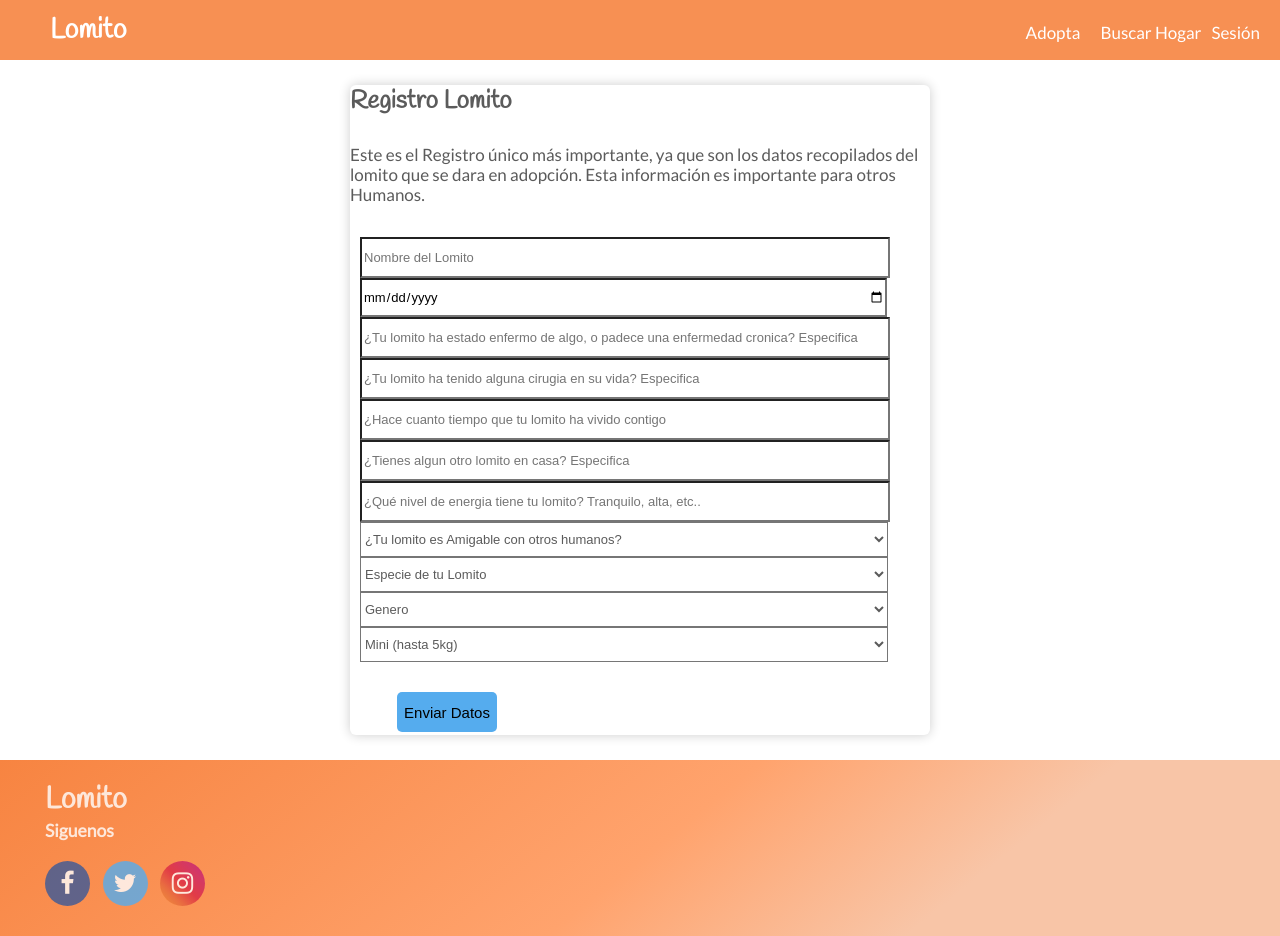
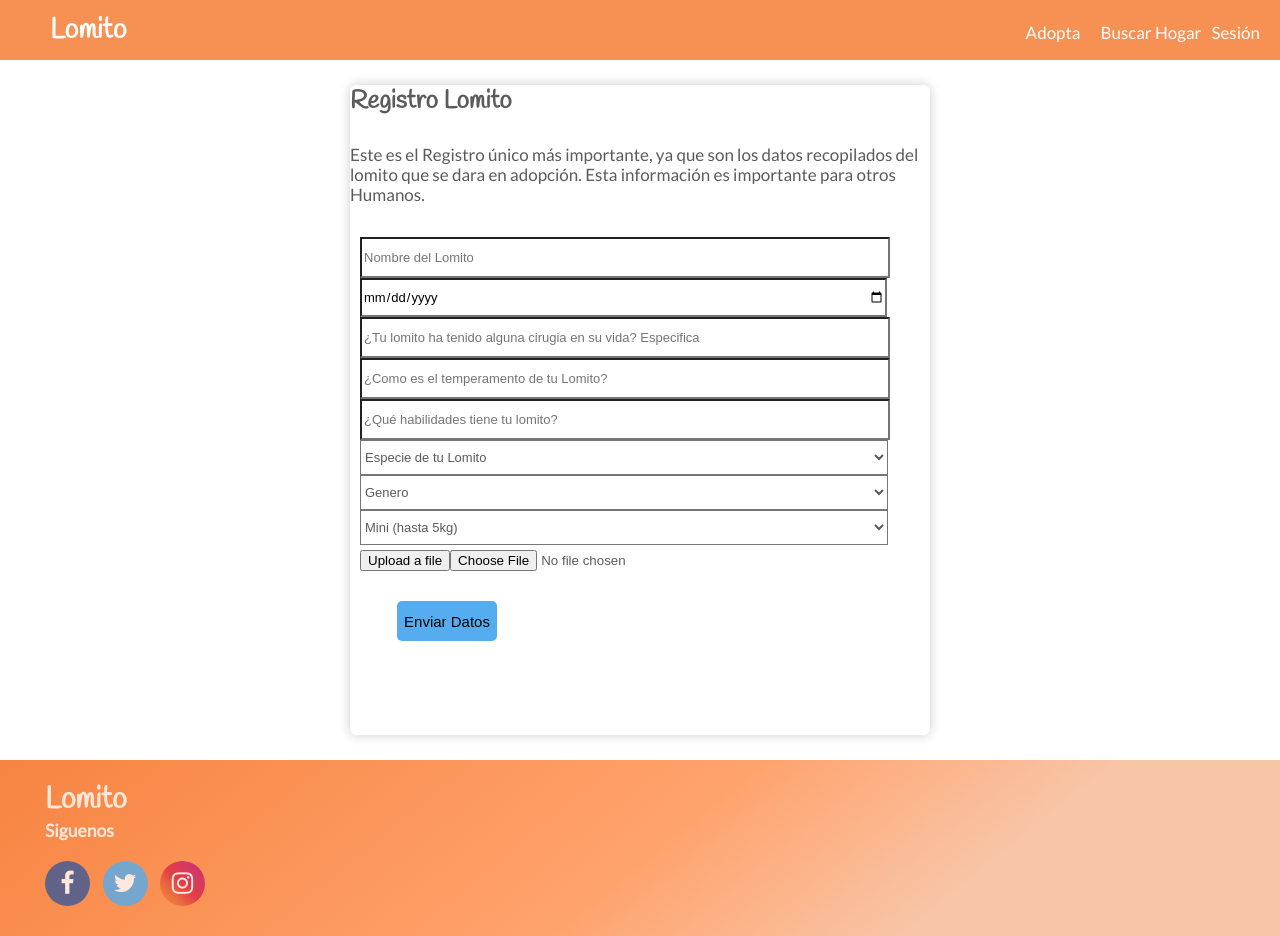
Before and after one commit to MaryAlvarezH/BEDU_Lomito, a React (Create React App) app: page /pet-register in a window 1280 px wide. Built offline with nearby package versions, Linux system fonts and the light colour scheme.

Commit message:
adding forms data

```diff
--- a/src/pages/session/humanRegister.js
+++ b/src/pages/session/humanRegister.js
@@ -1,36 +1,34 @@
-import React  from 'react'
+import React, { Component } from 'react'
 import './human-register.scss'
 
 
-class HumanRegister extends React.Component{
-constructor(props){
-   super(props);
-   this.state = {
-   Nombres:'',
-   Apellidos:'',
-   date:'',
-   Email:'',
-   Contraseña:'',
-   ConfirmarContraseña:'',
-   Telefono:'',
-   Direccion:'',
-   CodigoPostal:'',
-   Estado:''
+class HumanRegister extends Component{
+state = {
+   firstName:'',
+   lastName:'',
+   email:'',
+   password:'',
+   confirmPassword:'',
+   street:'',
+   state:'',
+   zip:'',
+   status:''
+    }
 
-   };
-   this.guardarInfo = this.guardarInfo.bind(this);
-   this.procesar = this.procesar.bind(this);
-   this.Nombres = this.Nombres.bind(this);
-   this.Apellidos = this.Apellidos.bind(this);
-   this.date = this.date.bind(this);
-   this.Email = this.Email.bind(this);
-   this.Contraseña = this.Contraseña.bind(this);
-   this.ConfirmarContraseña = this.ConfirmarContraseña.bind(this);
-   this.Telefono = this.Telefono.bind(this);
-   this.Direccion = this.Direccion.bind(this);
-   this.CodigoPostal = this.CodigoPostal.bind(this);
-   this.Estado = this.Estado.bind(this);
+    onSubmitHandler = (evt) => {
+      evt.preventDefault();
+      console.log(this.state);
    }
+   onChangeHandler = (evt) => {
+      const {name, value} = evt.target
+      this.setState({
+      [name]: value
+      })
+   }
+
+
+
+
 
    render(){
       return(
@@ -41,48 +39,48 @@ constructor(props){
             que va a dar en adopcion o adoptar, ya que los datos
             son importantes para otros humanos
          </p>
-        <form onSubmit ={this.procesar}>
+         <form onSubmit ={this.onSubmitHandler}>
             <ul className="tabs">
          <li>
-<label htmlFor="Nombres"></label>
-<input type="text" value={this.state.Nombres} onChange={this.Nombres} placeholder="Nombres"></input>
+            <label htmlFor="firstName"/>
+            <input type="text" value={this.state.firstName} name="firstName"
+            onChange={this.onChangeHandler}
+            placeholder="Nombres"/>
          </li>
          <li>
-<label htmlFor="Apellidos"></label>
-<input type="text" value={this.state.Apellidos} onChange={this.Apellidos} placeholder="Apellidos"></input>
+            <label htmlFor="lastName"></label>
+            <input type="text" value={this.state.lastName} name="lastName"
+            onChange={this.onChangeHandler} placeholder="Apellidos"/>
          </li>
          <li>
-
-<label htmlFor="date"></label>
-<input type="date" value={this.state.date} onChange={this.date}placeholder="date"></input>
+            <label htmlFor="email"></label>
+            <input type="text" value={this.state.email} name="email"
+            onChange={this.onChangeHandler} placeholder="Correo Electronico"/>
          </li>
          <li>
-<label htmlFor="Email"></label>
-<input type="text" value={this.state.Email} onChange={this.Email} placeholder="Correo Electronico"></input>
+            <label htmlFor="password" ></label>
+            <input type="password" value={this.state.password} name="password"
+            onChange={this.onChangeHandler} placeholder="Contraseña"/>
          </li>
          <li>
-<label htmlFor="contraseña" ></label>
-<input type="password" value={this.state.Contraseña} onChange={this.Contraseña} placeholder="Contraseña"></input>
+            <label htmlFor="confirmPassword"></label>
+            <input type="password" value={this.state.confirmPassword} name="confirmPassword"
+            onChange={this.onChangeHandler} placeholder="Confirmar contraseña"/>
          </li>
          <li>
-<label htmlFor="Confirmar contraseña"></label>
-<input type="password" value={this.state.ConfirmarContraseña} onChange={this.ConfirmarContraseña} placeholder="Confirmar contraseña"></input>
+            <label htmlFor="street"></label>
+            <input type="text" value={this.state.street} name="street"
+            onChange={this.onChangeHandler} placeholder="Calle"></input>
          </li>
          <li>
-<label htmlFor="Telefono"></label>
-<input type="text" value={this.state.Telefono} onChange={this.Telefono} placeholder="Telefono"></input>
+             <label htmlFor="zip"></label>
+            <input type="text" value={this.state.zip} name="zip"
+            onChange={this.onChangeHandler} placeholder="Codigo Postal"></input>
          </li>
          <li>
-<label htmlFor="Direccion"></label>
-<input type="text" value={this.state.Direccion} onChange={this.Direccion} placeholder="Dirección"></input>
-   </li>
-   <li>
-<label htmlFor="Codigo postal"></label>
-<input type="text" value={this.state.CodigoPostal} onChange={this.CodigoPostal} placeholder="Codigo Postal"></input>
-   </li>
-   <li>
-<label htmlFor="estado"></label>
-<select value={this.state.Estado} onChange={this.Estado} placeholder="estado">
+            <label htmlFor="state"></label>
+            <select value={this.state.state} name="state"
+            onChange={this.onChangeHandler} placeholder="estado">
             <option value="no"> Estado..</option>
             <option value="Aguascalientes">Aguascalientes</option>
                   <option value="Baja California">Baja California</option>
@@ -135,89 +133,17 @@ constructor(props){
 
             );
          }
-guardarInfo(){
-   fetch('http://localhost:4001/users',{
-      method:'POST',
-      headers:{
-         'Content-Type':'application/json'
-      },
-      body:JSON.stringify(this.state)
-   }) .then(console.log).catch(console.error)
       }
+// guardarInfo(){
+//    fetch('http://localhost:4001/users',{
+//       method:'POST',
+//       headers:{
+//          'Content-Type':'application/json'
+//       },
+//       body:JSON.stringify(this.state)
+//    }) .then(console.log).catch(console.error)
+// }
 
 
 
-procesar(e){
-   e.preventDefault();
-   /*alert('Registro Completado'+ this.state.Nombres +''
-                 + this.state.Apellidos +''
-                 + this.state.date + ''
-                 + this.state.Email + ''
-                 + this.state.Contraseña +''
-                 + this.state.ConfirmarContraseña +''
-                 + this.state.Telefono +''
-                 + this.state.Direccion+ ''
-                 + this.state.CodigoPostal+''
-                 + this.state.Estado
-
-                 )*/
-      this.guardarInfo()
-}
-Nombres(e){
-   this.setState({
-      Nombres: e.target.value
-   })
-}
-Apellidos(e){
-   this.setState({
-      Apellidos: e.target.value
-      })
-    }
-date(e){
-   this.setState({
-      date:e.target.value
-   })
-}
-Email(e){
-   this.setState({
-      Email: e.target.value
-   })
-}
-
-Contraseña(e){
-   this.setState({
-      Contraseña: e.target.value
-   })
-}
-ConfirmarContraseña(e){
-   this.setState({
-      ConfirmarContraseña:e.target.value
-   })
-}
-
-Telefono(e){
-   this.setState({
-      Telefono:e.target.value
-   })
-}
-
-Direccion(e){
-   this.setState({
-      Direccion:e.target.value
-   })
-}
-
-CodigoPostal(e){
-   this.setState({
-      CodigoPostal: e.target.value
-   })
-}
-Estado(e){
-   this.setState({
-      Estado:e.target.value
-   })
-}
- }
-
-
 export default HumanRegister
--- a/src/pages/session/petRegister.js
+++ b/src/pages/session/petRegister.js
@@ -1,80 +1,36 @@
-import React  from 'react'
+import React,{ Component }  from 'react'
 import './pet-register.scss'
 
-class petRegister extends React.Component{
-    constructor(props){
-       super(props);
-       this.state = {
-      //  LomitoName:'',
-      //  LomitoDate:'',
-      //  LomitoDisease:'',
-      //  LomitoSurgery:'',
-      //  YearsWithyou:'',
-      //  AnimalEnergy:'',
-      //  HumanFriendly:'',
-      //  Specie:'',
-      //  LomitoGender:'',
-      //  LomitoSize:''
-      name: String,
-      sort: String,
-      gender: String,
-      breed: String,
-      size: String,
-      temperament: String,
-      age: {
-          type: {
-              number: Number,
-              timePeriod: String,
-          }
-      },
-      hometown: String,
-      skills: [],
-      observations: [],
-      ownerId: {
-          type: /*ObjectId*/'',
-          ref: 'User'
-      },
-      status: {
-          type: String,
-          default: 'active'
+class PetRegister extends Component {
+  state ={
+      name: '',
+      sort: '',
+      gender: '',
+      breed: '',
+      size: '',
+      temperament: '',
+      age: '',
+      hometown: '',
+      skills: '',
+      observations: ''
+         }
+
+      onSubmitHandler = (evt) => {
+         evt.preventDefault();
+         console.log(this.state);
+      }
+      onChangeHandler = (evt) => {
+         const {name, value} = evt.target
+         this.setState({
+         [name]: value
+         })
       }
 
 
-       };
-        this.guardarInfo = this.guardarInfo.bind(this);
-        this.name = this.name.bind(this);
-        this.sort = this.sort.bind(this);
-        this.gender = this.gender.bind(this);
-        this.breed = this.breed.bind(this);
-       this.size = this.size.bind(this);
-       this.temperament = this.temperament.bind(this);
-       this.age = this.age.bind(this);
-       this.hometown = this.hometown.bind(this);
-       this.skills = this.skills.bind(this);
-       this.observations = this.observations.bind(this);
-       this.ownerId = this.ownerId.bind(this);
+    //Formularios de los lomitos
+      render() {
+         return (
 
-
-      //this.guardarInfo = this.guardarInfo.bind(this);
-      //  this.procesar = this.procesar.bind(this);
-      //  this.LomitoName = this.LomitoName.bind(this);
-      //  this.LomitoDate = this.LomitoDate.bind(this);
-      //  this.LomitoDisease = this.LomitoDisease.bind(this);
-      //  this.LomitoSurgery = this.LomitoSurgery.bind(this);
-      //  this.temperament = this.YearsWithyou.bind(this);
-      //  this.AnimalEnergy = this.AnimalEnergy.bind(this);
-      //  this.HumanFriendly = this.HumanFriendly.bind(this);
-      //  this.Specie = this.Specie.bind(this);
-      //  this.LomitoGender = this.LomitoGender.bind(this);
-      //  this.LomitoSize = this.LomitoSize.bind(this);
-
-
-
-    }
-
-    //Formularios de los lomitos
-       render(){
-          return(
           <section className="container-pet">
           <div className="flat-form-lomito">
              <h2>Registro Lomito</h2>
@@ -82,69 +38,48 @@ class petRegister extends React.Component{
                 son los datos recopilados del lomito que se dara en adopción.
                 Esta información es importante para otros Humanos.
              </p>
-         <form onSubmit ={this.procesar}>
+         <form onSubmit ={this.onSubmitHandler}> {/*cambiar el nombre*/}
          <ul className="tabs-Lomito">
             <li>
-               <label htmlFor="LomitoName"/>
-               <input type="text" value={this.state.name}
-               onChange={this.name}
+               <label htmlFor="name"/>
+               <input type="text"  value={this.state.name} name="name"
+               onChange={this.onChangeHandler}
                placeholder="Nombre del Lomito"/>
             </li>
             <li>
-               <label htmlFor="LomitoDate"/>
-               <input type="date" value={this.state.sort}
-               onChange={this.sort}
+               <label htmlFor="age"/>
+               <input type="date" value={this.state.age} name="age"
+               onChange={this.onChangeHandler}
                placeholder="Fecha de nacimiento del Lomito"/>
             </li>
+
             <li>
-               <label htmlFor="LomitoDisease"/>
-               <input type="text" value={this.state.gender}
-               onChange={this.gender}
-               placeholder="¿Tu lomito ha estado enfermo de algo, o padece una enfermedad cronica? Especifica"/>
+               <label htmlFor="breed"/>
+               <input type="text" value={this.state.breed} name="breed"
+               onChange={this.onChangeHandler}
+               placeholder="¿Tu lomito ha tenido alguna cirugia en su vida? Especifica"/>
+            </li>
+
+            <li>
+               <label htmlFor="temperament"/>
+               <input type="text" value={this.state.temperament} name="temperament"
+               onChange={this.onChangeHandler}
+               placeholder="¿Como es el temperamento de tu Lomito?" />
             </li>
             <li>
-               <label htmlFor="LomitoSurgery"/>
-               <input type="text" value={this.state.breed}
-               onChange={this.breed}
-               placeholder="¿Tu lomito ha tenido alguna cirugia en su vida? Especifica"/>
-            </li>
-            <li>
-               <label htmlFor="YearsWithyou"/>
-               <input type="text" value={this.state.YearsWithyou}
-               onChange={this.YearsWithyou}
-               placeholder="¿Hace cuanto tiempo que tu lomito ha vivido contigo"/>
-            </li>
-            <li>
-               <label htmlFor="WithOthersAnimals"/>
-               <input type="text" value={this.state.temperament}
-               onChange={this.temperament}
-               placeholder="¿Tienes algun otro lomito en casa? Especifica" />
-            </li>
-            <li>
-               <label htmlFor="AnimalEnergy"/>
-               <input type="text" value={this.state.AnimalEnergy}
-               onChange={this.AnimalEnergy}
-               placeholder="¿Qué nivel de energia tiene tu lomito? Tranquilo, alta, etc.."/>
+               <label htmlFor="skills"/>
+               <input type="text" value={this.state.skills} name="skills"
+               onChange={this.onChangeHandler}
+               placeholder="¿Qué habilidades tiene tu lomito?"/>
 
 
             </li>
 
             <li>
-
-               <label htmlFor="HumanFriendly"/>
-               <select value={this.state.HumanFriendly}
-               onChange={this.HumanFriendly}
-               placeholder="Amigo de humanos">
-                  <option value="default">¿Tu lomito es Amigable con otros humanos?</option>
-                  <option value="si">si</option>
-                  <option value="no">no</option>
-               </select>
-
-            </li>
-            <li>
-                  <label htmlFor="Specie" />
-                  <select value={this.state.Specie}
-                  onChange={this.Specie}
+                  <label htmlFor="sort" />
+                  <select name="sort"
+                  value={this.state.sort}
+                  onChange={this.onChangeHandler}
                   placeholder="Especie de lomito">
                   <option value="Default">Especie de tu Lomito</option>
                   <option value="Perro">Perro</option>
@@ -164,9 +99,10 @@ class petRegister extends React.Component{
 
 
             <li>
-               <label htmlFor="LomitoGender"/>
-               <select value={this.state.gender}
-               onChange={this.gender}
+               <label htmlFor="observations"/>
+               <select name="observations"
+               value={this.state.observations}
+               onChange={this.onChangeHandler}
                placeholder="Genero">
                   <option value="no">Genero</option>
                   <option value="Macho">Macho</option>
@@ -179,9 +115,10 @@ class petRegister extends React.Component{
 
 
             <li>
-               <label htmlFor="LomitoSize"/>
-               <select value ={this.state.size}
-               onChange={this.size}
+               <label htmlFor="size"/>
+               <select  name="size"
+               value={this.state.size}
+               onChange={this.onChangeHandler}
                placeholder="Tamaño">
                <option value="Mini">Mini (hasta 5kg)</option>
                <option value="Chico">Chico (6-10kg)</option>
@@ -189,6 +126,10 @@ class petRegister extends React.Component{
                <option value="Grande">Grande (26-35kg)</option>
                <option value="Gigante">Gigante (más de 36kg)</option>
                </select>
+            </li>
+            <li>
+               <button class="btn">Upload a file</button>
+               <input type="file" name="myfile" />
             </li>
             <li>
                <label htmlFor="uploadInfo"/>
@@ -200,99 +141,8 @@ class petRegister extends React.Component{
              </div>
           </section>
         );
-       }
+          }
 
+         }
 
-
-//Funcion para el Guardado de la Info
-
-    guardarInfo(){
-       fetch('https://lomito-server.herokuapp.com/api/add-pet',{
-          method:'POST',
-          headers:{
-             'Content-Type':'application/json'
-          },
-          body:JSON.stringify(this.state)
-       }) .then(console.log).catch(console.error)
-    }
-
-
-
-    procesar(e){
-       e.preventDefault();
-       /*alert('Registro Completado'+ this.state.Nombres +''
-                     + this.state.Apellidos +''
-                     + this.state.date + ''
-                     + this.state.Email + ''
-                     + this.state.Contraseña +''
-                     + this.state.ConfirmarContraseña +''
-                     + this.state.Telefono +''
-                     + this.state.Direccion+ ''
-                     + this.state.CodigoPostal+''
-                     + this.state.Estado
-
-                     )*/
-          this.guardarInfo()
-    }
-    name(e){
-       this.setState({
-          name: e.target.value
-       })
-    }
-    sort(e){
-       this.setState({
-          sort: e.target.value
-          })
-        }
-   gender(e){
-       this.setState({
-          gender:e.target.value
-       })
-    }
-    breed(e){
-       this.setState({
-          breed: e.target.value
-       })
-    }
-
-    size(e){
-       this.setState({
-          size: e.target.value
-       })
-    }
-    temperament(e){
-       this.setState({
-          temperament:e.target.value
-       })
-    }
-
-    age(e){
-       this.setState({
-          age:e.target.value
-       })
-    }
-
-    hometown(e){
-       this.setState({
-          hometown:e.target.value
-       })
-    }
-
-    skills(e){
-       this.setState({
-          skills: e.target.value
-       })
-    }
-    observations(e){
-       this.setState({
-          observations:e.target.value
-       })
-    }
-    ownerId(e){
-      this.setState({
-         ownerId:e.target.value
-      })
-   }
-     }
-
-     export default petRegister
+     export default PetRegister
```
Lines whose indentation alone changed are shown as unchanged.
